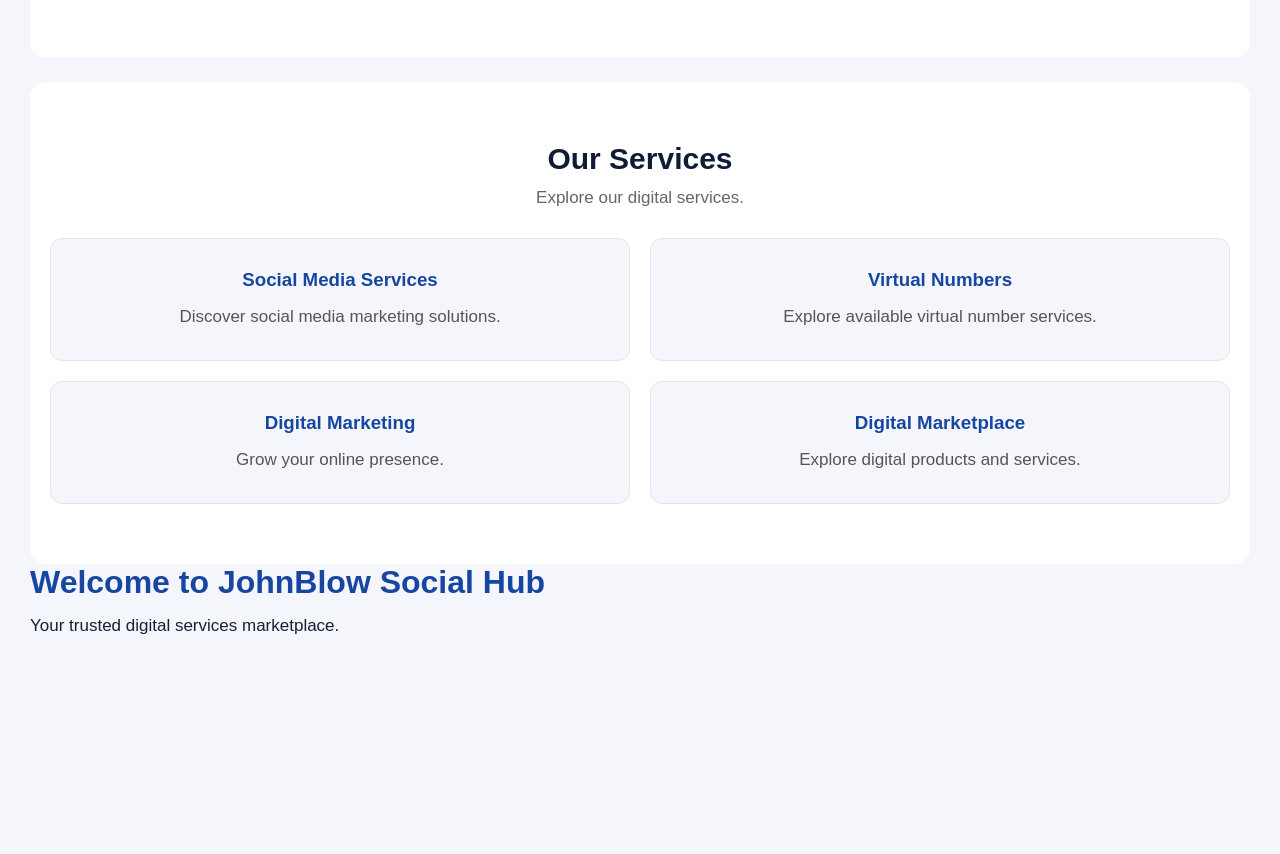
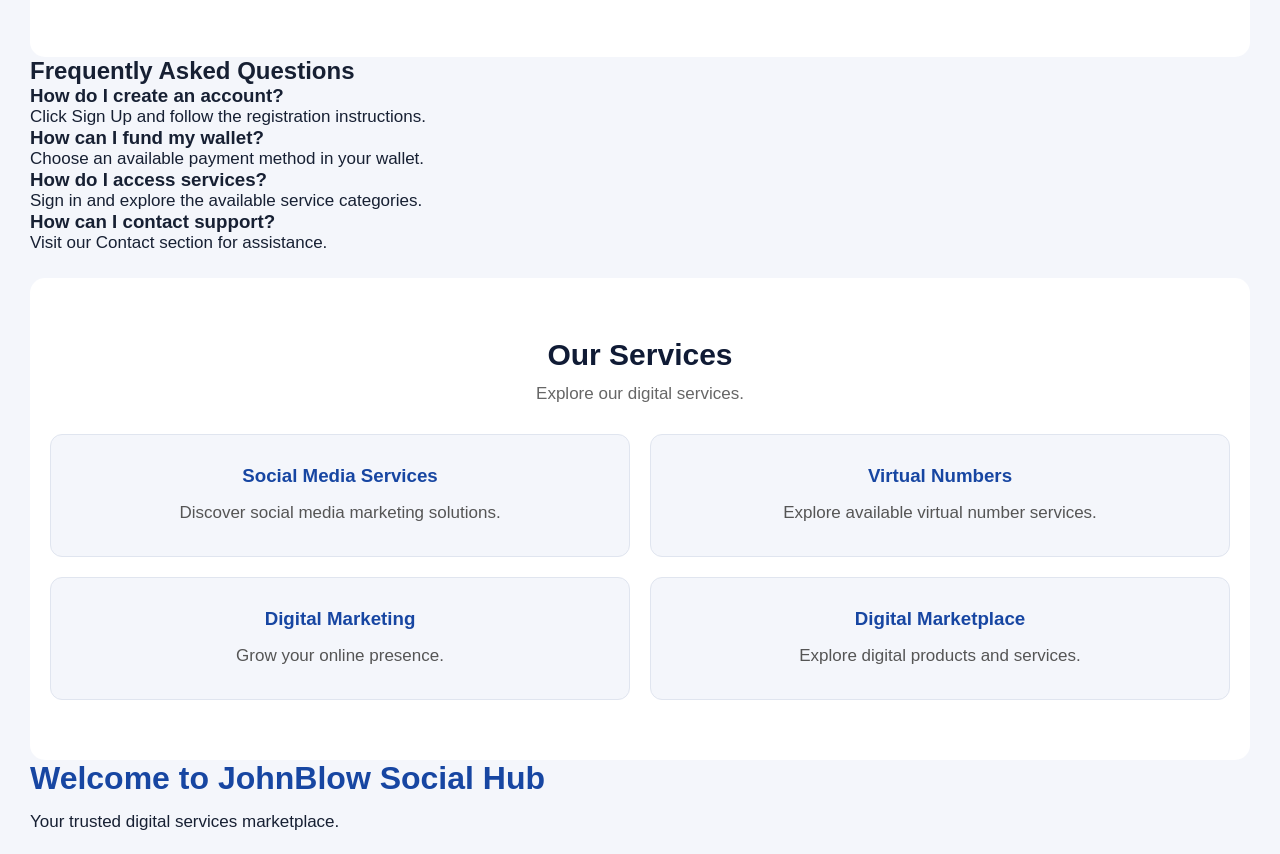
Before and after one commit to anyakorahjohn997-hash/johnblow-social-hub, a plain HTML site: page index.html in a window 1280 px wide. Shown: the part 1249-2103 px from the top of the page. Before the commit the page ends 1915 px from the top, so only its background shows below. Drawn offline with Linux system fonts and the light colour scheme.

Commit message:
Update index.html

```diff
--- a/index.html
+++ b/index.html
@@ -94,6 +94,32 @@
 
 </section>
 
+<section class="faq">
+
+    <h2>Frequently Asked Questions</h2>
+
+    <div class="faq-item">
+        <h3>How do I create an account?</h3>
+        <p>Click Sign Up and follow the registration instructions.</p>
+    </div>
+
+    <div class="faq-item">
+        <h3>How can I fund my wallet?</h3>
+        <p>Choose an available payment method in your wallet.</p>
+    </div>
+
+    <div class="faq-item">
+        <h3>How do I access services?</h3>
+        <p>Sign in and explore the available service categories.</p>
+    </div>
+
+    <div class="faq-item">
+        <h3>How can I contact support?</h3>
+        <p>Visit our Contact section for assistance.</p>
+    </div>
+
+</section>
+
 
 <section class="services">
     <h2>Our Services</h2>
```
